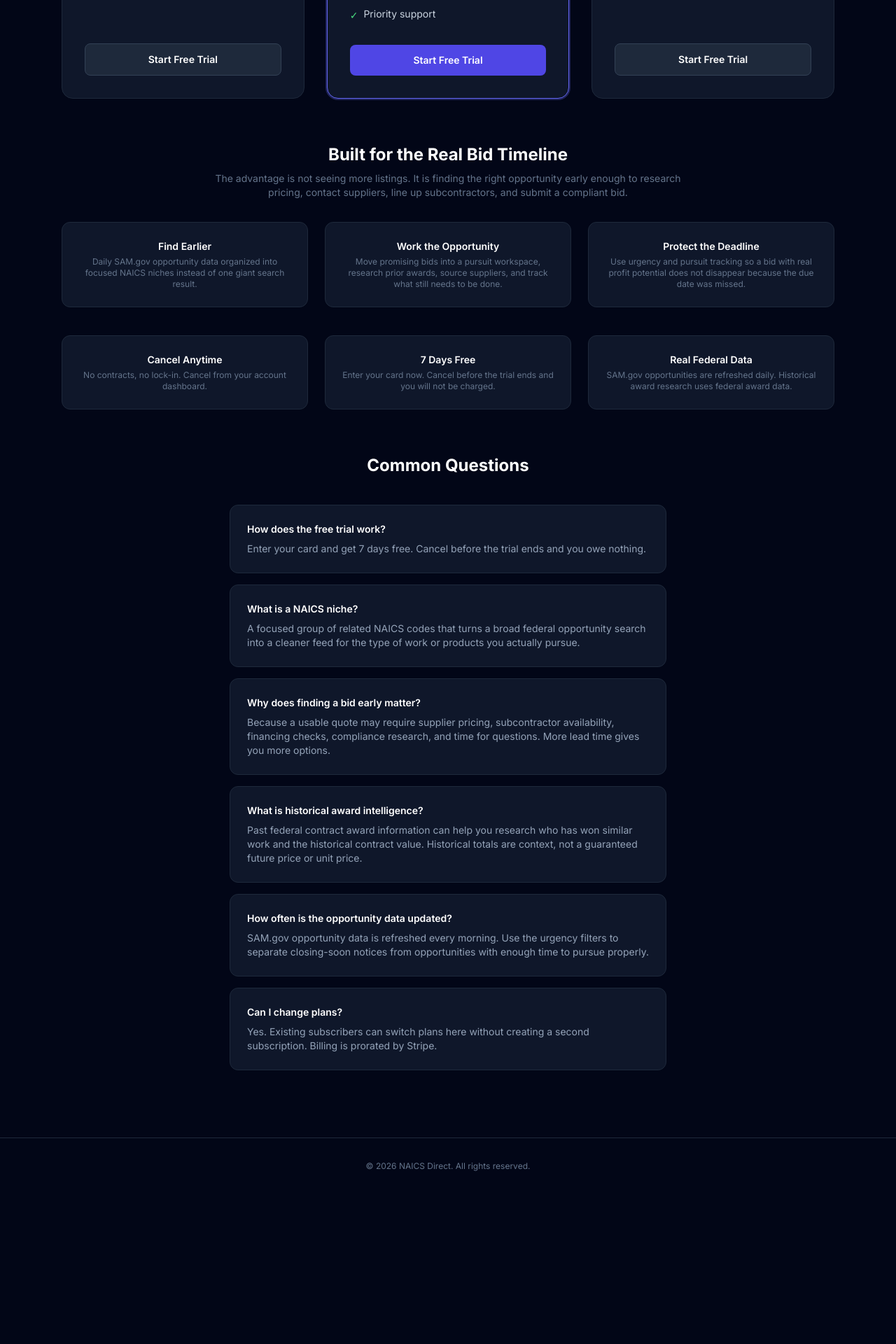
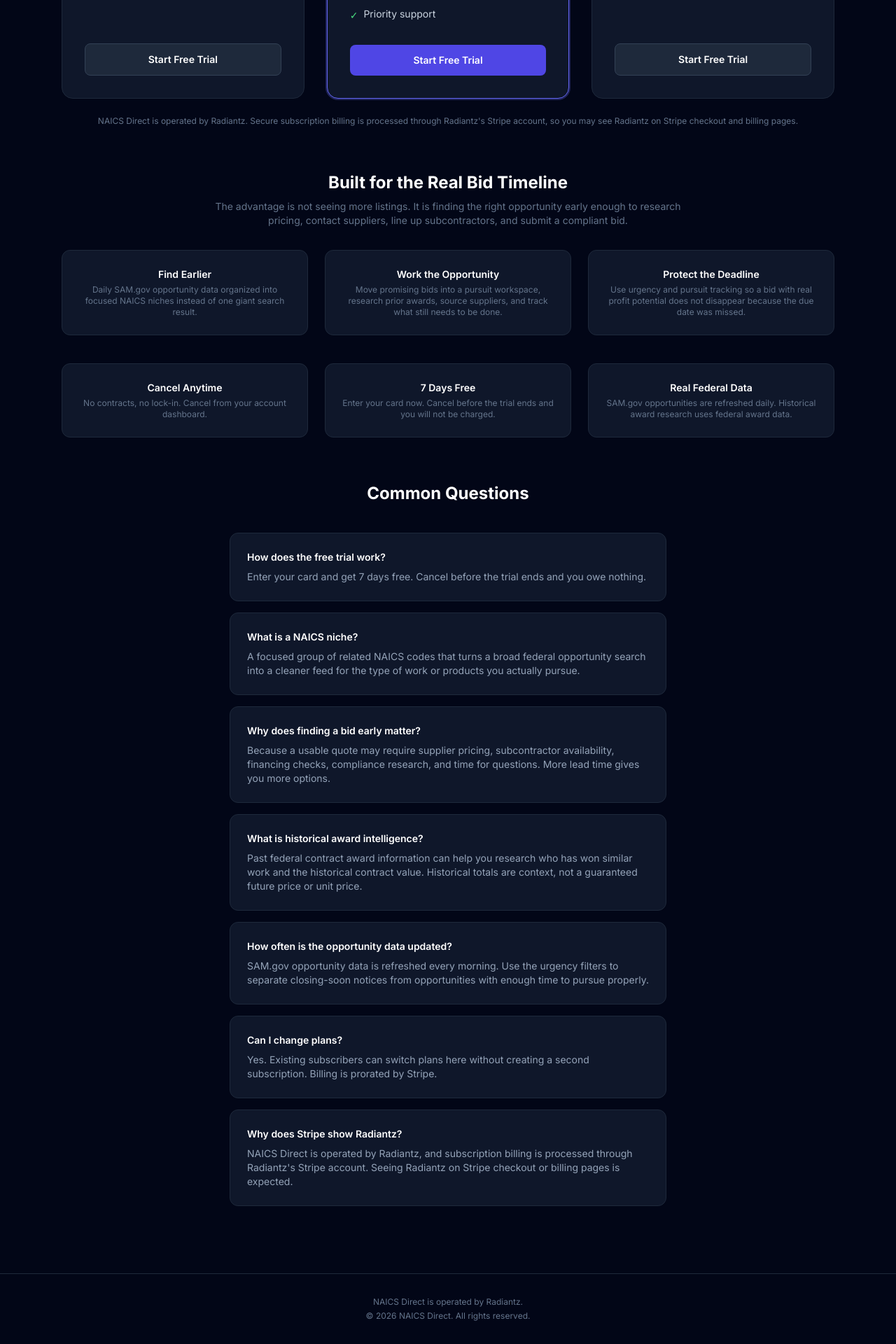
Before and after one commit to runjohnray2-lgtm/naicsdirect, a Next.js app: page /pricing in a window 1280 px wide. Shown: the part 951-2871 px from the top of the page at 70% size. Before the commit the page ends 2657 px from the top, so only its background shows below. Built offline with nearby package versions, Linux system fonts and the light colour scheme; no server answers.

Commit message:
Clarify Radiantz billing relationship before checkout

```diff
--- a/app/pricing/page.tsx
+++ b/app/pricing/page.tsx
@@ -56,6 +56,12 @@ export default async function PricingPage({
           ))}
         </div>
 
+        <div className="mt-6 text-center">
+          <p className="text-xs text-slate-500">
+            NAICS Direct is operated by Radiantz. Secure subscription billing is processed through Radiantz&apos;s Stripe account, so you may see Radiantz on Stripe checkout and billing pages.
+          </p>
+        </div>
+
         <div className="mt-16">
           <div className="text-center mb-8">
             <h2 className="text-2xl font-bold text-white mb-2">Built for the Real Bid Timeline</h2>
@@ -99,6 +105,7 @@ export default async function PricingPage({
             { q: "What is historical award intelligence?", a: "Past federal contract award information can help you research who has won similar work and the historical contract value. Historical totals are context, not a guaranteed future price or unit price." },
             { q: "How often is the opportunity data updated?", a: "SAM.gov opportunity data is refreshed every morning. Use the urgency filters to separate closing-soon notices from opportunities with enough time to pursue properly." },
             { q: "Can I change plans?", a: "Yes. Existing subscribers can switch plans here without creating a second subscription. Billing is prorated by Stripe." },
+            { q: "Why does Stripe show Radiantz?", a: "NAICS Direct is operated by Radiantz, and subscription billing is processed through Radiantz's Stripe account. Seeing Radiantz on Stripe checkout or billing pages is expected." },
           ].map((faq) => (
             <div key={faq.q} className="bg-slate-900 border border-slate-800 rounded-xl p-6">
               <p className="text-sm font-semibold text-white mb-2">{faq.q}</p>
@@ -109,7 +116,10 @@ export default async function PricingPage({
       </div>
 
       <footer className="border-t border-slate-800 py-8">
-        <div className="max-w-6xl mx-auto px-4 sm:px-6 text-center"><p className="text-xs text-slate-500">© 2026 NAICS Direct. All rights reserved.</p></div>
+        <div className="max-w-6xl mx-auto px-4 sm:px-6 text-center space-y-1">
+          <p className="text-xs text-slate-500">NAICS Direct is operated by Radiantz.</p>
+          <p className="text-xs text-slate-500">© 2026 NAICS Direct. All rights reserved.</p>
+        </div>
       </footer>
     </div>
   )
```
